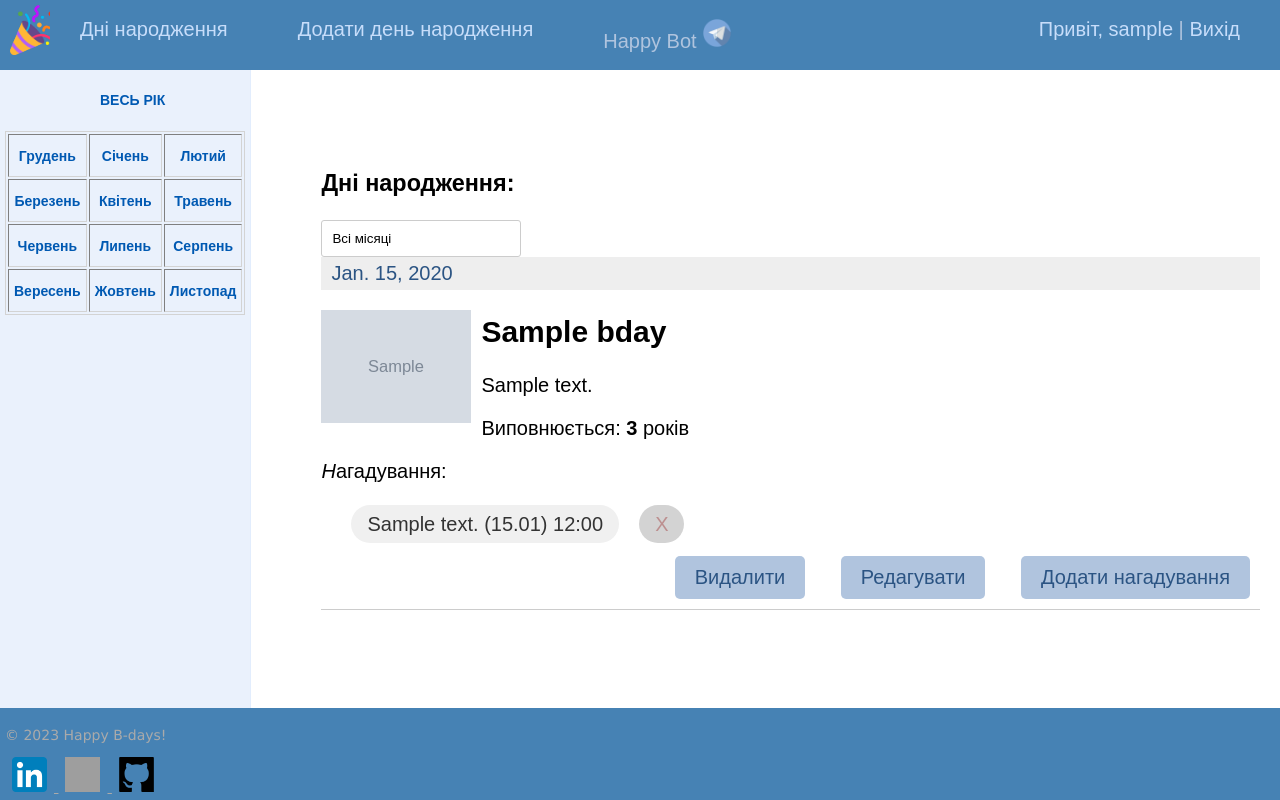
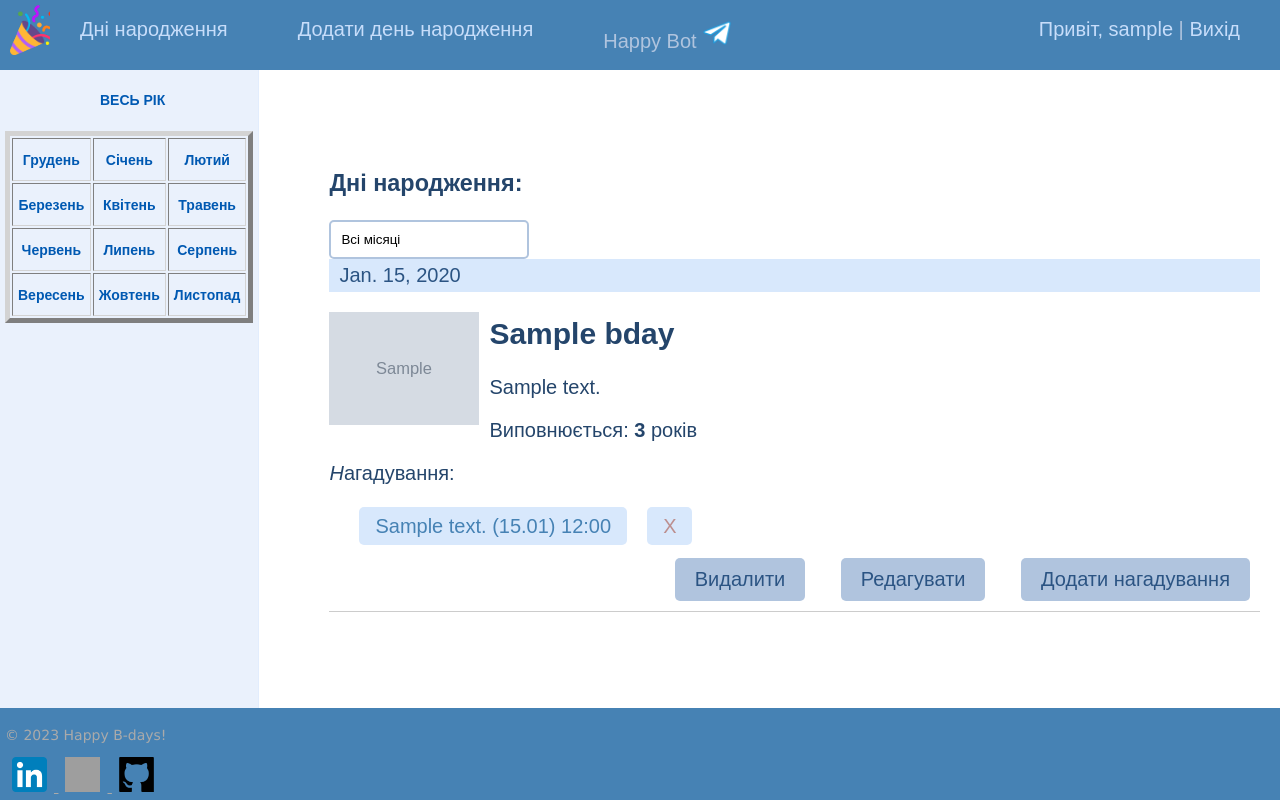
Before and after one commit to SerhiiMiroshnychenko/happy_bday, a Django app: page /bdays/ in a window 1280 px wide. Run offline with Django 4.2, Linux system fonts and the light colour scheme; a user stored in the database is signed in; tables that the repository leaves empty hold one stand-in row (values such as "Sample post"); grey boxes marked "Sample" are stand-in pictures; grey boxes are pictures that could not be loaded.

Commit message:
Happy B-Days! Додано: 1. Почато реалізацію загальних базових команд бота. 2. Продовжено реалізацію нагадувань в боті 3. Покращено оформлення сайту

```diff
--- a/happy_bot/core/bot_dicpatcher/set_dispatcher.py
+++ b/happy_bot/core/bot_dicpatcher/set_dispatcher.py
@@ -5,6 +5,7 @@ from aiogram.filters import CommandStart
 
 from ..handlers.basic import *
 from happy_bot.core.handlers.auth_handlers import *
+from happy_bot.core.handlers.basic_command_handlers import get_start, get_help
 from happy_bot.core.handlers.reminders import set_reminders
 
 # Middleware
@@ -38,6 +39,7 @@ dp.message.register(get_glory_answer, F.text == 'смерть ворогам.')
 dp.message.register(get_glory_answer, F.text == 'смерть ворогам!')
 
 dp.message.register(get_start, CommandStart())
+dp.message.register(get_help, Command('help'))
 
 dp.message.register(set_reminders, F.text == '/rem')
 
--- a/happy_bot/core/handlers/auth_handlers.py
+++ b/happy_bot/core/handlers/auth_handlers.py
@@ -12,7 +12,7 @@ from happy_bot.core.handlers.basic import check_user
 
 
 async def process_auth_command(message: Message, state: FSMContext):
-    user_name = await check_user(message.from_user.id)
+    user_id, user_name = await check_user(message.from_user.id)
     if user_name:
         await message.answer(f'<b>{user_name}</b>, ви вже зареєстровані в боті.')
         await state.clear()
--- a/happy_bot/core/handlers/reminders.py
+++ b/happy_bot/core/handlers/reminders.py
@@ -69,5 +69,4 @@ job_date = datetime(2023, 3, 7, 10, 0, 0)
 
 
 async def send_message_date(bot: Bot, chat_id: int):
-    await bot.send_message(chat_id, f'Це повідомлення отримано по заданій даті:'
-                                     f'{job_date}.')
+    await bot.send_message(chat_id, f'Це повідомлення отримано по заданій даті: {job_date}.')
--- a/happy_bot/core/utils/commands.py
+++ b/happy_bot/core/utils/commands.py
@@ -16,6 +16,10 @@ async def set_commands(bot: Bot):
             command='auth',
             description='Автентифікація'
         ),
+        BotCommand(
+            command='off',
+            description='Деактивація бота'
+        ),
     ]
 
     await bot.set_my_commands(commands, BotCommandScopeDefault())
--- a/happy_site/static/happy_site/css/styles.css
+++ b/happy_site/static/happy_site/css/styles.css
@@ -45,7 +45,7 @@ p.link-read-post a {
 
 
 div.article-panel {
-    background: #eee;
+    background: #d8e8fc;
     padding: 5px 10px 5px 10px;
     box-sizing: border-box;
     overflow: hidden;
@@ -118,7 +118,8 @@ ul.mainmenu li a {
 	text-decoration: none;
 }
 ul.mainmenu li a:hover {
-	color: white;
+	color: whitesmoke;
+
 }
 
 .panelitems {
@@ -272,7 +273,7 @@ ul.content-table li a:hover {color: #F0711C;}
 
 .content-text {
 	margin: 60px 0 0 30px;
-	color: #000;
+	color: #24456b;
 	font-size: 20px;
 	font-family: Arial, sans-serif;
 }
@@ -312,7 +313,7 @@ ul.lang-list li a:hover {color: #fdc073;}
 	color: #777;
 	padding: 0 10px 0 10px;
 	margin-left: 30px;
-	background: #fff;
+	background: lightsteelblue;
 	font-family: Sans-serif, Arial, Tahoma, sans-serif;
 }
 
@@ -464,7 +465,7 @@ ul.lang-list li a:hover {color: #fdc073;}
 	display: inline-block;
 	position: relative;
 	font-family: Arial, sans-serif;
-	font-size: 16px;
+	font-size: 20px;
 }
 
 /* Стилі для випадаючого списку */
@@ -473,23 +474,30 @@ ul.lang-list li a:hover {color: #fdc073;}
 	-webkit-appearance: none;
 	-moz-appearance: none;
 	background-color: white;
-  border: 1px solid #ccc;
-  border-radius: 3px;
+	border: 2px solid lightsteelblue;
+	border-radius: 5px;
 	padding: 10px;
 	width: 200px;
 	cursor: pointer;
 }
 
-/* Стилі для випадаючих елементів списку */
 .months select option {
-  background-color: white;
-  color: #333;
+    color: steelblue;
 }
 
-/* Стилі для випадаючих елементів списку, що вибрані */
-.months select option:checked {
-  background-color: #007bff;
+.months select:hover {
+    background-color: lightsteelblue;
 	color: white;
+}
+
+.months select option:hover {
+    background-color: white;
+	color: steelblue;
+}
+
+.months select {
+    z-index: 999;
+    position: relative;
 }
 
 .help-text {
@@ -503,9 +511,10 @@ ul.lang-list li a:hover {color: #fdc073;}
 }
 
 .btn-group .btn {
-	background-color: #f0f0f0;
-	color: #333;
-	border-radius: 25px;
+	background-color: #d8e8fc;
+	text-decoration: none;
+	color: steelblue;
+	border-radius: 5px;
 	padding: 8px 16px;
 	margin-right: 10px;
 	margin-top: 10px;
@@ -513,15 +522,11 @@ ul.lang-list li a:hover {color: #fdc073;}
 }
 
 .btn-group .btn:hover {
-	background-color: #ddd;
-	color: #333;
+	background-color: #c2d7f3;
+	color: steelblue;
 	cursor: pointer;
 }
 
 .btn-secondary {
 	margin: 10px;
 }
-
-.calendar {
-	border: 1px solid gray;
-}
--- a/happy_site/templatetags/happy_tags.py
+++ b/happy_site/templatetags/happy_tags.py
@@ -19,7 +19,9 @@ def reminders_for_birthday(birthday):
         html += f'<div style="margin: 10px; padding: 10px"><a class="btn btn-secondary" ' \
                 f' href="{url}">{reminder.text} ' \
                 f'{reminder.date_time.astimezone(tz=pytz.timezone(TIME_ZONE)).strftime("(%d.%m) %H:%M")}</a>' \
-                f'<a class="btn btn-secondary" style="background-color: lightgray; color: rosybrown"' \
+                f'<a class="btn btn-secondary" style="background-color: #D8E8FC; color: rosybrown"' \
                 f' href="/edit_reminder/{reminder.id}/delete" ' \
-                f'onclick="return confirm(\'Ви впевнені, що хочете видалити це нагадування?\')">X</a></div>'
+                f'onclick="return confirm(\'Ви впевнені, що хочете видалити це нагадування?\')"' \
+                f'onmouseover="this.style.backgroundColor=\'rosybrown\'; this.style.color=\'white\'"  ' \
+                f'onmouseout="this.style.backgroundColor=\'#D8E8FC\'; this.style.color=\'rosybrown\'">X</a></div>'
     return format_html(html)
--- a/happy_site/views.py
+++ b/happy_site/views.py
@@ -17,6 +17,7 @@ from datetime import date, timedelta
 from django.db.models.functions import ExtractYear
 from django.db.models import Q
 from happy_bday.settings import TIME_ZONE
+import calendar
 
 from .utils import *
 from .forms import *
@@ -78,7 +79,11 @@ class BDayList(LoginRequiredMixin, DataMixin, ListView):
         # get months with birthdays
         months = self.model.objects.filter(user=self.request.user).\
             order_by('date__month').values('date__month').distinct()
-        print(months)
+        # print(months)
+        # for month in months:
+        #     month['date__month'] = calendar.month_name[month['date__month']]
+        #     print(month['date__month'])
+
 
         ###
         # for month in months:
```
Also changed, not shown: happy_bot/core/handlers/basic.py (+0 -12 lines), happy_bot/core/handlers/basic_command_handlers.py (added, +34 -0 lines), happy_bot/core/messages/bese_command_messages.py (added, +17 -0 lines), happy_bot/core/messages/__init__.py (added), happy_site/static/happy_site/images/happy_bot.png. Lines whose indentation alone changed are shown as unchanged.
